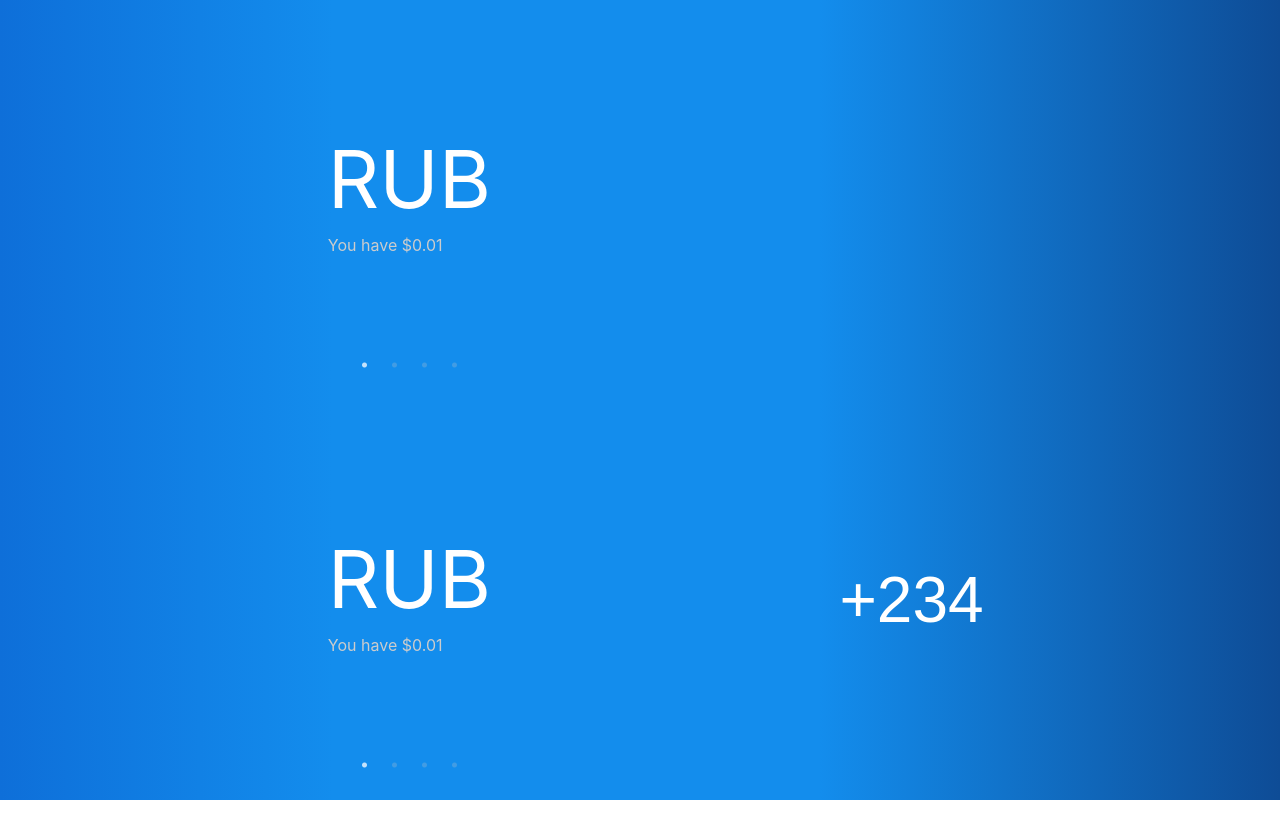
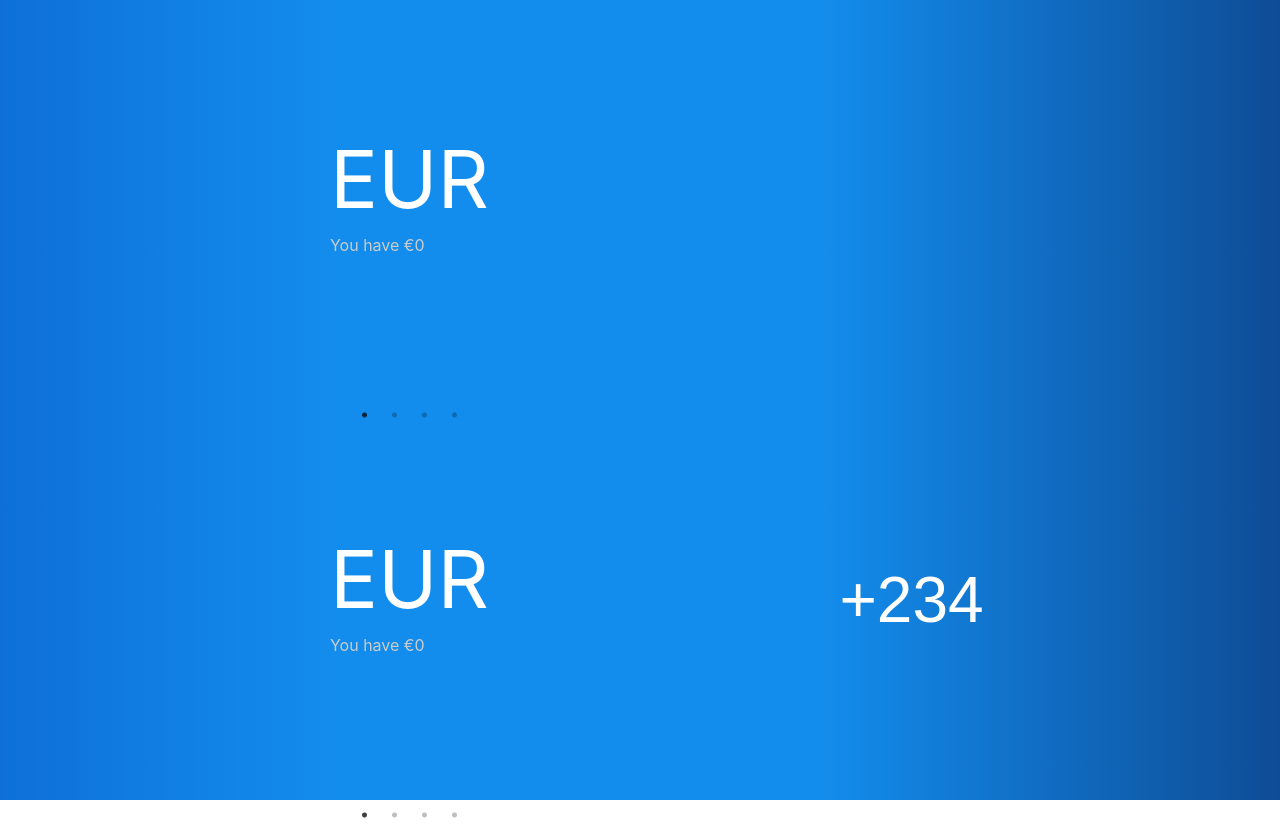
Before and after one commit to maksim-korzhov/revolut, a React (Create React App) app: page / in a window 1280 px wide. Before the commit the page ends 800 px from the top, so only its background shows below. Built offline with nearby package versions, Linux system fonts and the light colour scheme.

Commit message:
Added base data structure and it's types.

```diff
--- a/src/App.tsx
+++ b/src/App.tsx
@@ -1,20 +1,57 @@
 import React from "react";
-import CurrencySlider from "./features/currency_slider/CurrencySlider";
-import CurrencyInput from "./features/currency_input/CurrecnyInput";
+import CurrencySlider from "./features/currencySlider/CurrencySlider";
+import CurrencyInput from "./features/currencyInput/CurrecnyInput";
 import "./App.css";
+
+export interface CurrencyData {
+  name: string;
+  sign: string;
+  total: number;
+}
+
+export type Wallets = Record<string, CurrencyData>;
+
+interface Data {
+  wallets: Wallets;
+}
+
+const data = {
+  wallets: {
+    eur: {
+      name: "EUR",
+      sign: "€",
+      total: 0,
+    },
+    rub: {
+      name: "RUB",
+      sign: "₽",
+      total: 0,
+    },
+    usd: {
+      name: "USD",
+      sign: "$",
+      total: 0,
+    },
+    gbp: {
+      name: "GBP",
+      sign: "£",
+      total: 0,
+    },
+  },
+};
 
 function App() {
   return (
     <div className="container">
       <div className="wrapper">
         <div className="slider-container">
-          <CurrencySlider />
+          <CurrencySlider wallets={data.wallets} />
 
           <CurrencyInput name="from" prefix="–" />
         </div>
 
         <div className="slider-container">
-          <CurrencySlider />
+          <CurrencySlider wallets={data.wallets} />
 
           <CurrencyInput disabled name="to" prefix="+" value="234" />
         </div>
--- a/src/features/currency_slide/CurrencySlide.tsx
+++ b/src/features/currencySlide/CurrencySlide.tsx
@@ -6,6 +6,11 @@ interface IProps {
   value: string;
 }
 
+/**
+ * Renders wallets data on slides.
+ * @param param0
+ * @returns
+ */
 const CurrencySlide: React.FunctionComponent<IProps> = ({
   name,
   sign,
--- /dev/null
+++ b/src/features/currencySlider/CurrencySlider.tsx
@@ -0,0 +1,53 @@
+import * as React from "react";
+import Slider from "react-slick";
+import "slick-carousel/slick/slick.css";
+import "slick-carousel/slick/slick-theme.css";
+import "./CurrencySlider.module.css";
+
+// import { Wallets } from "";
+
+import CurrencySlide from "../currencySlide/CurrencySlide";
+
+const settings = {
+  arrows: false,
+  dots: true,
+  easing: "ease-in-out",
+  infinite: true,
+  mobileFirst: true,
+  speed: 500,
+  slidesToShow: 1,
+  slidesToScroll: 1,
+};
+
+// TODO: Correct wallets type
+interface IProps {
+  wallets: any;
+}
+
+/**
+ * Helper function. Renders wallets data.
+ * @param wallet
+ * @returns
+ */
+const renderCurrencySlide = ({ name, sign, total }: any) => (
+  <div className="slider-item" key={name}>
+    <CurrencySlide name={name} sign={sign} value={total} />
+  </div>
+);
+
+/**
+ * Renders slides with wallets data.
+ * @param data
+ * @returns
+ */
+const CurrencySlider: React.FunctionComponent<IProps> = ({ wallets }) => {
+  return (
+    <section className="exchange">
+      <Slider {...settings}>
+        {Object.keys(wallets).map((key) => renderCurrencySlide(wallets[key]))}
+      </Slider>
+    </section>
+  );
+};
+
+export default CurrencySlider;
--- /dev/null
+++ b/src/features/currencySlider/currencySliderSlice.ts
@@ -0,0 +1 @@
+export default {};
--- a/src/features/currency_slider/CurrencySlider.tsx
+++ /dev/null
@@ -1,43 +0,0 @@
-import * as React from "react";
-import Slider from "react-slick";
-import "slick-carousel/slick/slick.css";
-import "slick-carousel/slick/slick-theme.css";
-import "./currency_slider.css";
-
-import CurrencySlide from "../currency_slide/CurrencySlide";
-
-const settings = {
-  arrows: false,
-  dots: true,
-  easing: "ease-in-out",
-  infinite: true,
-  mobileFirst: true,
-  speed: 500,
-  slidesToShow: 1,
-  slidesToScroll: 1,
-};
-
-interface IProps {}
-
-const CurrencySlider: React.FunctionComponent<IProps> = () => {
-  return (
-    <section className="exchange">
-      <Slider {...settings}>
-        <div className="slider-item">
-          <CurrencySlide name="RUB" sign="$" value="0.01" />
-        </div>
-        <div className="slider-item">
-          <CurrencySlide name="GBP" sign="$" value="58.01" />
-        </div>
-        <div className="slider-item">
-          <CurrencySlide name="EUR" sign="$" value="63.01" />
-        </div>
-        <div className="slider-item">
-          <CurrencySlide name="USD" sign="$" value="63.01" />
-        </div>
-      </Slider>
-    </section>
-  );
-};
-
-export default CurrencySlider;
```
Also changed, not shown: src/features/currencyInput/CurrecnyInput.tsx (renamed from src/features/currency_input/CurrecnyInput.tsx), src/features/currencySlider/CurrencySlider.module.css (renamed from src/features/currency_slider/currency_slider.css).
